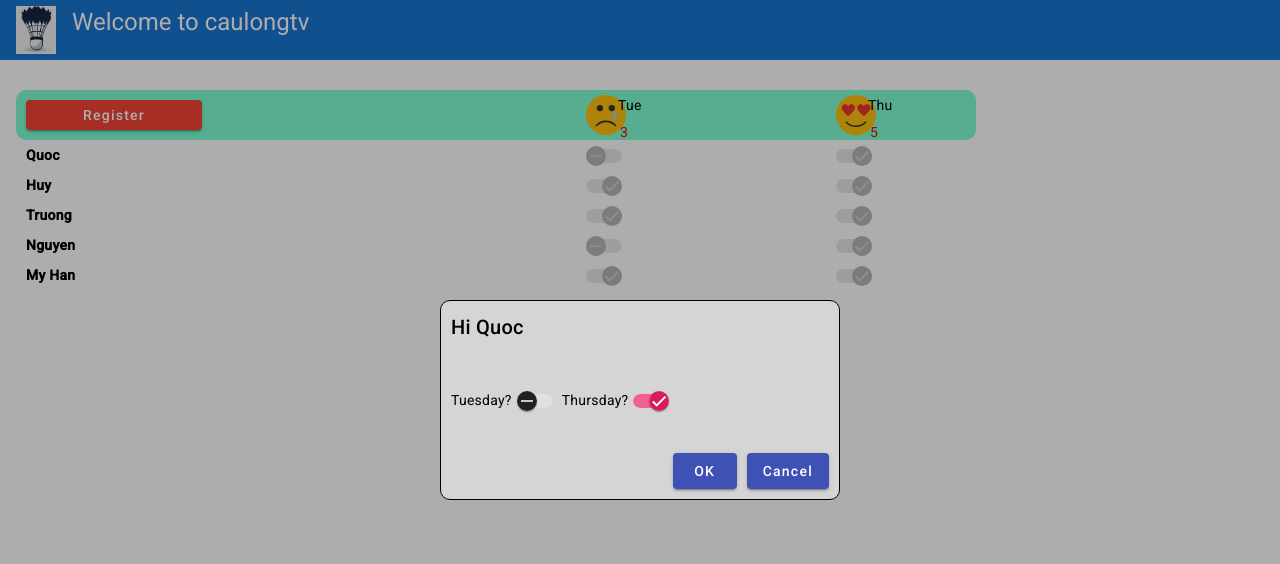
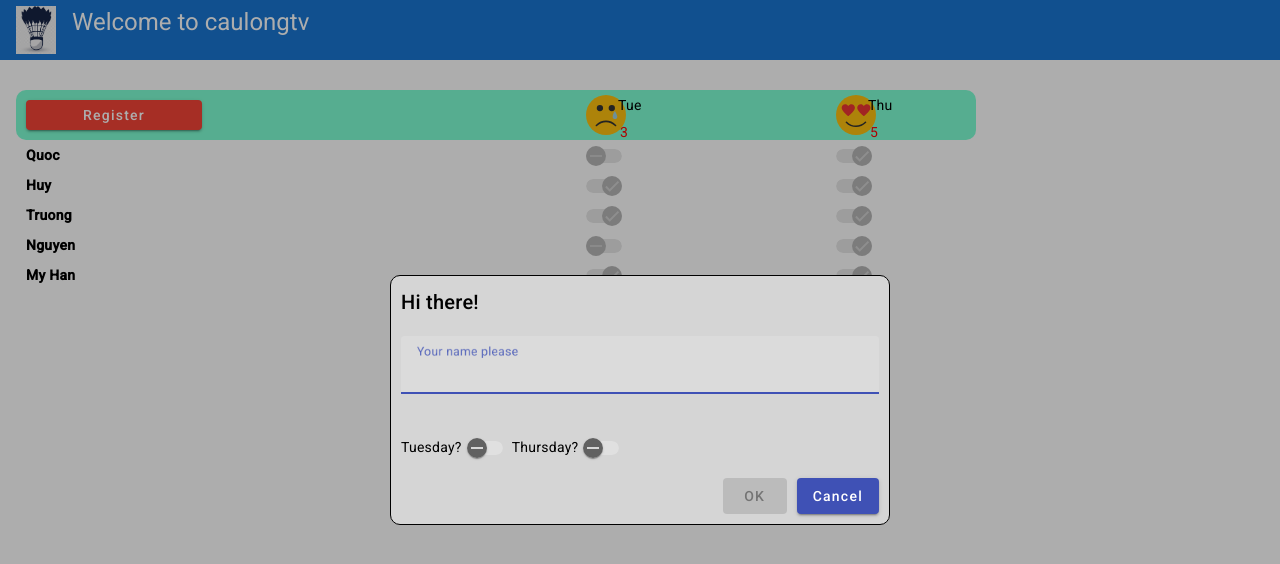
Before and after one commit to phquoc25/attendance-record-angular, an Angular app: page / in a window 1280 px wide. Both pictures are taken after a click on the button "Register". Shown: the top 564 px of the page. Built offline with nearby package versions, Linux system fonts and the light colour scheme.

Commit message:
finish implementing register dialog

```diff
--- /dev/null
+++ b/src/app/core/storage/local-storage.service.ts
@@ -0,0 +1,18 @@
+import { Injectable } from '@angular/core';
+import { StorageKey } from './storage-key.enum';
+
+@Injectable({
+  providedIn: 'root'
+})
+export class LocalStorageService {
+  getObject<T>(key: StorageKey): T {
+    const value = window.localStorage.getItem(key);
+    if (value) {
+      return JSON.parse(value);
+    }
+    return undefined;
+  }
+  setObject<T>(key: StorageKey, value: T): void {
+    window.localStorage.setItem(key, JSON.stringify(value))
+  }
+}
--- /dev/null
+++ b/src/app/core/storage/storage-key.enum.ts
@@ -0,0 +1,3 @@
+export enum StorageKey {
+    CURRENT_USER = 'current-user'
+}
--- /dev/null
+++ b/src/app/core/user/user.service.ts
@@ -0,0 +1,14 @@
+import { Injectable } from '@angular/core';
+import { LocalStorageService } from '../storage/local-storage.service';
+import { Player } from 'src/app/player/player.model';
+import { StorageKey } from '../storage/storage-key.enum';
+
+@Injectable({
+  providedIn: 'root'
+})
+export class UserService {
+  constructor(private readonly localStorageService: LocalStorageService) { }
+  getCurrentUser(): Player {
+    return this.localStorageService.getObject<Player>(StorageKey.CURRENT_USER);
+  }
+}
--- a/src/app/player-list/player-list.component.ts
+++ b/src/app/player-list/player-list.component.ts
@@ -2,6 +2,7 @@ import { Component, Input } from '@angular/core';
 import { Player } from '../player/player.model';
 import { Dialog } from '@angular/cdk/dialog';
 import { RegisterDialogComponent } from '../register-dialog/register-dialog.component';
+import { UserService } from '../core/user/user.service';
 
 @Component({
   selector: 'app-player-list',
@@ -26,17 +27,22 @@ export class PlayerListComponent {
   get players(): Player[] {
     return this._players;
   }
-  constructor(private readonly dialog: Dialog) {}
+  constructor(private readonly dialog: Dialog,
+    private readonly userService: UserService) {}
 
   onRegisterClick(): void {
-    this.dialog.open(RegisterDialogComponent, {
-      width: '400px',
-      height: '200px',
+    const dialogRef = this.dialog.open(RegisterDialogComponent, {
+      width: '500px',
+      height: '250px',
       panelClass: 'custom-dialog',
       disableClose: true,
       data: {
-        player: this.players[0]
+        player: this.userService.getCurrentUser()
       }
+    });
+
+    dialogRef.closed.subscribe(result => {
+      console.log('Dialog result:', result);
     });
   }
 }
--- a/src/app/player/player.model.ts
+++ b/src/app/player/player.model.ts
@@ -1,7 +1,7 @@
 export interface Player {
-    id: number;
+    id?: number;
     name: string;
-    avatar: string;
+    avatar?: string;
     tuesdayOn: boolean;
     thursdayOn: boolean;
 }
--- a/src/app/register-dialog/register-dialog.component.html
+++ b/src/app/register-dialog/register-dialog.component.html
@@ -1,15 +1,38 @@
 <div class="popup">
-    <h2 class="popup__header">Hi {{player.name}}</h2>
+    <div class="popup__header" *ngIf="data.player; else newPlayer">
+        <h2>Hi {{player.name}}!</h2>
+    </div>
+    <ng-template #newPlayer>
+        <h2>Hi there!</h2>
+    </ng-template>
     <div class="popup__body">
-        <label>Tuesday?</label>
-        <mat-slide-toggle class="item__switch" [checked]="player.tuesdayOn" />
-        <label>Thursday?</label>
-        <mat-slide-toggle class="item__switch" [checked]="player.thursdayOn" />
+        <ng-container *ngIf="!data.player">
+            <mat-form-field class="body-input">
+                <mat-label>Your name please</mat-label>
+                <input matInput type="text" [(ngModel)]="playerName">
+                <button *ngIf="playerName" matSuffix mat-icon-button aria-label="Clear" (click)="playerName=''">
+                    <mat-icon>close</mat-icon>
+                </button>
+            </mat-form-field>
+        </ng-container>
+        <div class="body-cbx">
+            <label>Tuesday?</label>
+            <mat-slide-toggle
+                class="item__switch"
+                [checked]="player.tuesdayOn"
+                (change)="player.tuesdayOn = !player.tuesdayOn"
+            />
+            <label>Thursday?</label>
+            <mat-slide-toggle class="item__switch"
+                [checked]="player.thursdayOn"
+                (change)="player.thursdayOn = !player.thursdayOn"
+            />
+        </div>
     </div>
     <div class="popup__footer">
         <button mat-raised-button color="primary"
-            (click)="dialogRef.close(player)">OK</button>
-        <button mat-raised-button color="primary"
-            (click)="dialogRef.close()">Cancel</button>
+            [disabled]="!playerName"
+            (click)="onSubmit()">OK</button>
+        <button mat-raised-button color="primary" (click)="dialogRef.close()">Cancel</button>
     </div>
 </div>
--- a/src/app/register-dialog/register-dialog.component.scss
+++ b/src/app/register-dialog/register-dialog.component.scss
@@ -3,10 +3,7 @@
     grid-template-rows: 50px auto 50px;
     height: 100%;
     &__body {
-        padding: 10px 0;
-        display: flex;
-        gap: 5px;
-        align-items: center;
+        display: grid;
     }
     &__footer {
         display: flex;
@@ -15,3 +12,13 @@
         gap: 10px;
     }
 }
+
+.body-input {
+    height: 80px;
+}
+
+.body-cbx {
+    display: flex;
+    gap: 5px;
+    align-items: center;
+}
--- a/src/app/register-dialog/register-dialog.component.ts
+++ b/src/app/register-dialog/register-dialog.component.ts
@@ -10,8 +10,22 @@ import { Player } from '../player/player.model';
 })
 export class RegisterDialogComponent {
   player: Player;
+  playerName: string;
   constructor(public dialogRef: DialogRef<Player>,
     @Inject(DIALOG_DATA) public data: RegisterDialogData) {
-      this.player = data.player;
+      if (data.player) {
+        this.player = { ...data.player };
+        this.playerName = data.player.name;
+      } else {
+        this.player = {
+          name: this.playerName,
+          tuesdayOn: false,
+          thursdayOn: false
+        }
+      }
     }
+  onSubmit(): void {
+    this.player.name = this.playerName;
+    this.dialogRef.close(this.player);
+  }
 }
```
Also changed, not shown: src/app/core/core.module.ts (added, +12 -0 lines), src/app/home/home.module.ts (+11 -1 lines), 2 other files (tests, documents, lock files or other folders).
